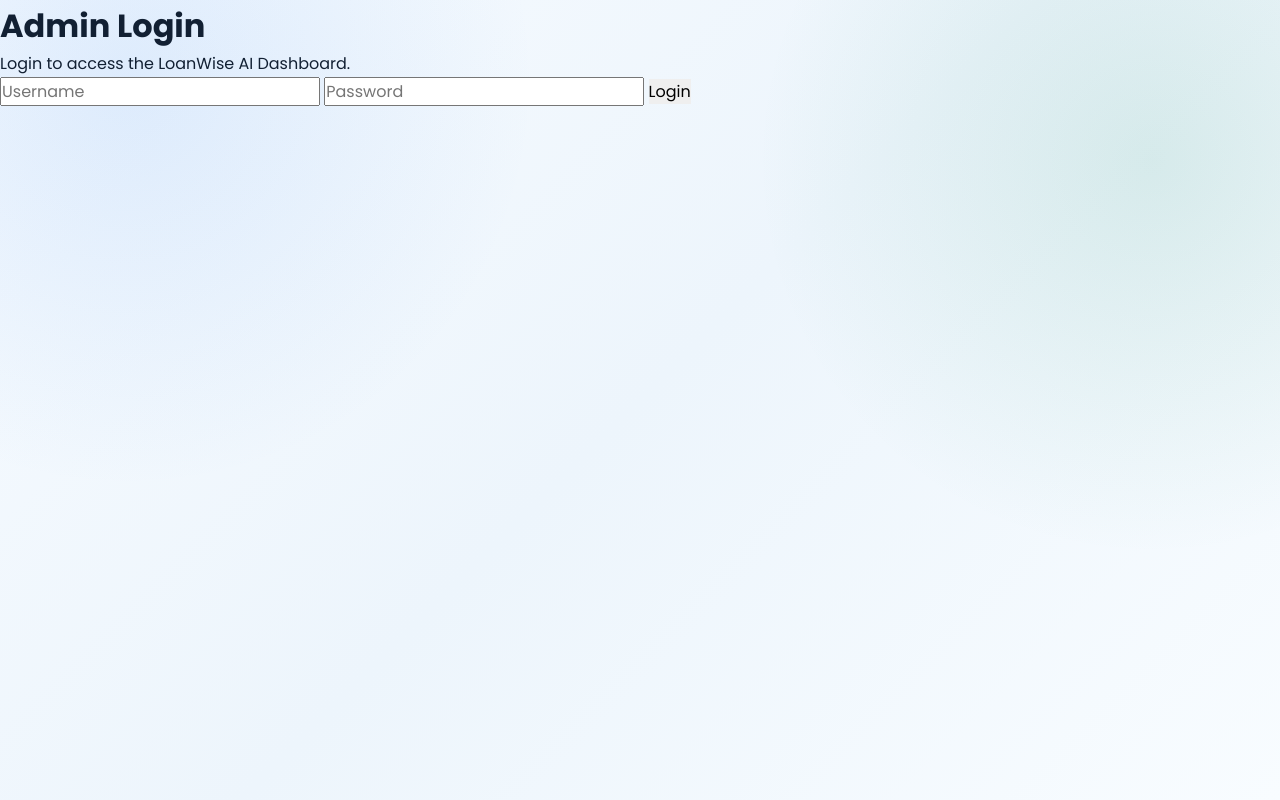
After one commit to aaditttya/Loan-Approval-Prediction, a Flask app: page /login in a window 1280 px wide. The commit adds this page. Run offline with Flask 3, Linux system fonts and the light colour scheme; parts of the project's set-up code (start-up, migrations or seed data) failed here and were passed over.

Commit message:
Phase 7 completed: Admin authentication with login and logout

```diff
--- a/app.py
+++ b/app.py
@@ -2,7 +2,10 @@ from flask import (
     Flask,
     render_template,
     request,
-    Response
+    Response,
+    session,
+    redirect,
+    url_for
 )
 
 import csv
@@ -14,6 +17,15 @@ import sqlite3
 import pandas as pd
 
 app = Flask(__name__)
+
+app.secret_key = "loanwise-ai-admin-secret-key"
+
+# --------------------------------------------------
+# Admin Login Credentials
+# --------------------------------------------------
+
+ADMIN_USERNAME = "admin"
+ADMIN_PASSWORD = "loanwise123"
 
 
 # --------------------------------------------------
@@ -670,12 +682,58 @@ def predict():
                 "values and try again."
             )
         )
+
+# --------------------------------------------------
+# Admin Login
+# --------------------------------------------------
+
+@app.route("/login", methods=["GET", "POST"])
+def login():
+    error_message = None
+
+    if request.method == "POST":
+        username = request.form.get("username", "").strip()
+        password = request.form.get("password", "").strip()
+
+        if (
+            username == ADMIN_USERNAME
+            and password == ADMIN_PASSWORD
+        ):
+            session["admin_logged_in"] = True
+
+            return redirect(
+                url_for("history")
+            )
+
+        error_message = "Invalid username or password."
+
+    return render_template(
+        "login.html",
+        error_message=error_message
+    )
+
+# --------------------------------------------------
+# Admin Logout
+# --------------------------------------------------
+
+@app.route("/logout")
+def logout():
+    session.pop("admin_logged_in", None)
+
+    return redirect(
+        url_for("login")
+    )
+
 # --------------------------------------------------
 # Prediction History Route
 # --------------------------------------------------
 
 @app.route("/history")
 def history():
+
+    if not session.get("admin_logged_in"):
+      return redirect(url_for("login"))
+
     database_path = os.path.join(
         BASE_DIR,
         "predictions.db"
--- a/static/css/style.css
+++ b/static/css/style.css
@@ -2658,3 +2658,20 @@ body.dark-theme .history-sort-group select {
     background:#15803d;
     transform:translateY(-2px);
 }
+.logout-btn{
+    display:inline-flex;
+    align-items:center;
+    gap:8px;
+    padding:12px 22px;
+    background:#dc2626;
+    color:#ffffff;
+    text-decoration:none;
+    border-radius:10px;
+    font-weight:600;
+    transition:0.3s;
+}
+
+.logout-btn:hover{
+    background:#b91c1c;
+    transform:translateY(-2px);
+}
--- /dev/null
+++ b/templates/login.html
@@ -0,0 +1,64 @@
+<!DOCTYPE html>
+<html lang="en">
+<head>
+    <meta charset="UTF-8">
+    <meta name="viewport" content="width=device-width, initial-scale=1.0">
+    <title>Admin Login | LoanWise AI</title>
+
+    <link
+        href="https://fonts.googleapis.com/css2?family=Poppins:wght@400;500;600;700&display=swap"
+        rel="stylesheet"
+    >
+
+    <link
+        rel="stylesheet"
+        href="{{ url_for('static', filename='css/style.css') }}"
+    >
+</head>
+
+<body>
+
+<div class="login-container">
+
+    <div class="login-card">
+
+        <h1>Admin Login</h1>
+
+        <p>
+            Login to access the LoanWise AI Dashboard.
+        </p>
+
+        {% if error_message %}
+        <div class="error-message">
+            {{ error_message }}
+        </div>
+        {% endif %}
+
+        <form method="POST">
+
+            <input
+                type="text"
+                name="username"
+                placeholder="Username"
+                required
+            >
+
+            <input
+                type="password"
+                name="password"
+                placeholder="Password"
+                required
+            >
+
+            <button type="submit">
+                Login
+            </button>
+
+        </form>
+
+    </div>
+
+</div>
+
+</body>
+</html>
```
Also changed, not shown: templates/history.html (+10 -1 lines).
